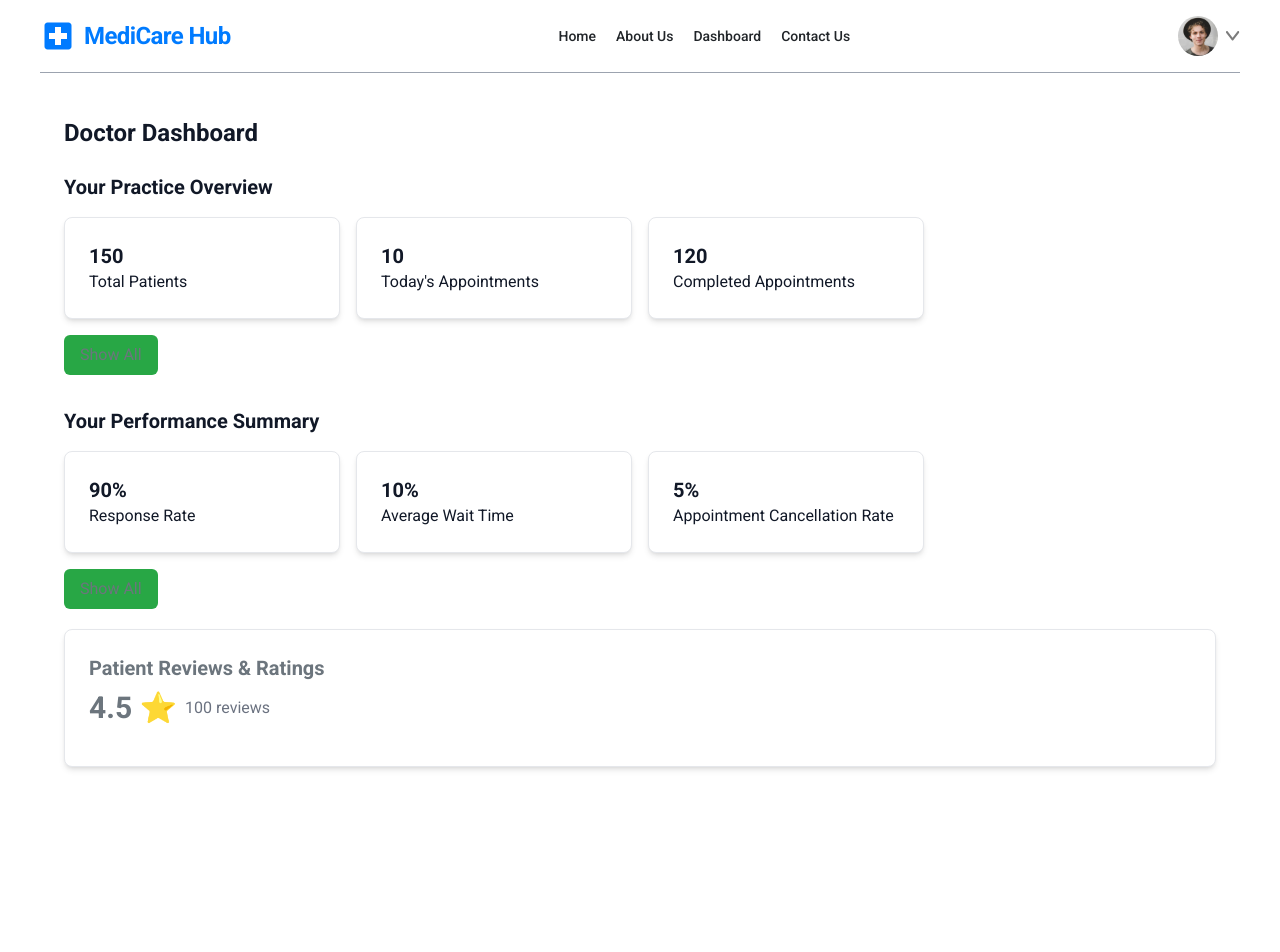
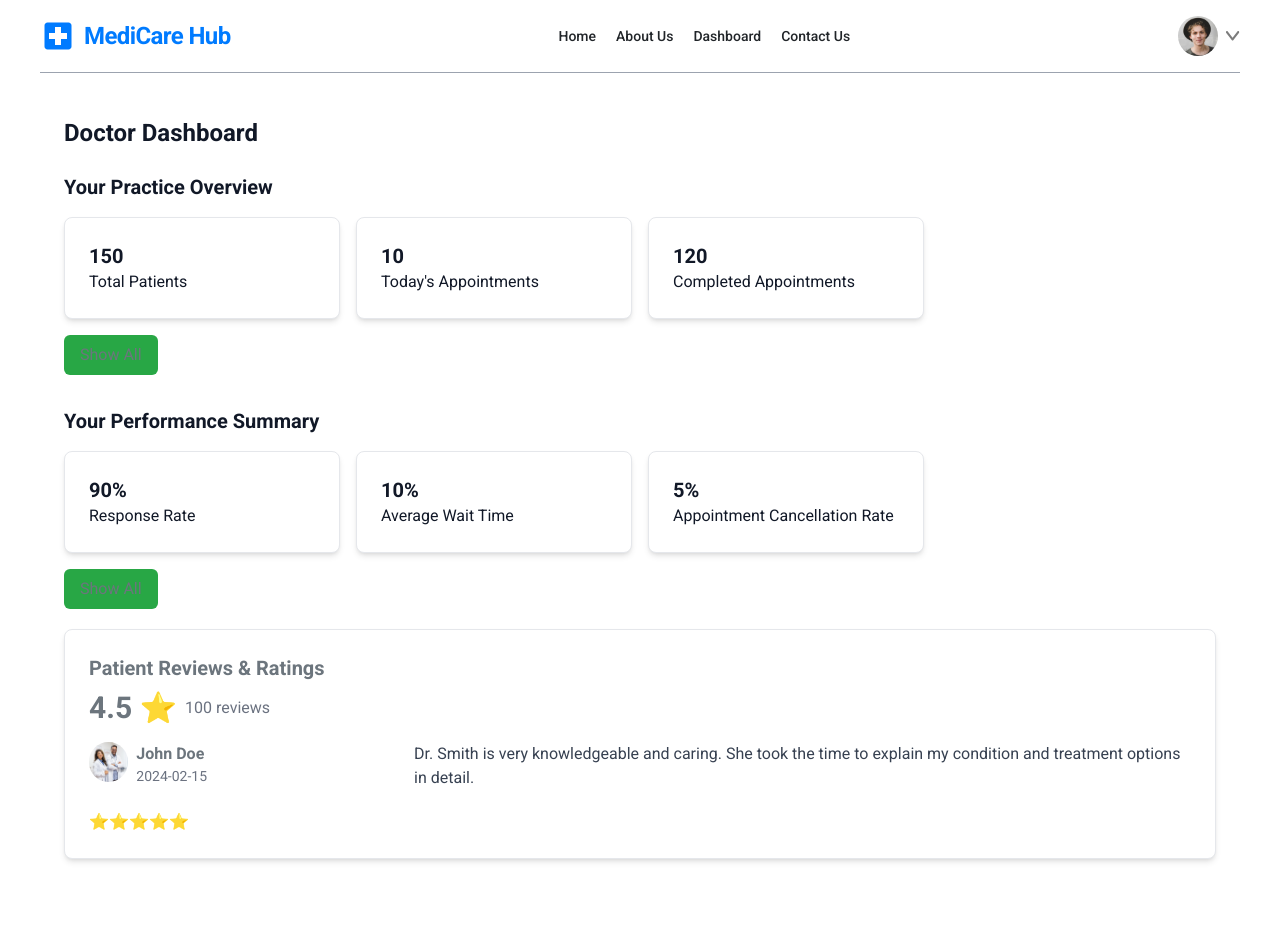
Before and after one commit to briansimiyuj/doctor-appointment-app, a React (Vite) app: page /dashboard in a window 1280 px wide. Shown: the top 952 px of the page. Built offline with nearby package versions, Linux system fonts and the light colour scheme; a web font is replaced by a local one.

Commit message:
feat: Add ReviewList component for displaying list of patient reviews

```diff
--- /dev/null
+++ b/src/assets/types/ReviewType.ts
@@ -0,0 +1,11 @@
+export interface ReviewType{
+
+    _id: string
+  patientID: string
+  patientName: string
+  patientImage: string
+  ratings: number
+  comment: string
+  createdAt: string
+
+}
--- /dev/null
+++ b/src/components/Dashboard/ReviewSection/ReviewItem.tsx
@@ -0,0 +1,48 @@
+import { ReviewType } from "../../../assets/types/ReviewType"
+
+interface ReviewItemProps{
+
+    review: ReviewType
+
+}
+
+const ReviewItem: React.FC<ReviewItemProps> = ({ review })=>{
+
+    return(
+
+        <div className="block">
+
+            <div className="flex justify-between w-full">
+
+                <img
+                    src={review.patientImage}
+                    alt={`${review.patientName} Image`}
+                    className="w-10 h-10 rounded-full mr-2"
+                />
+
+                <div className="flex flex-col w-1/4">
+
+                    <div className="font-semibold">{review.patientName}</div>
+
+                    <div className="text-sm text-gray-500">{review.createdAt}</div>
+
+                </div>
+
+                <p className="text-gray-700 ml-5">{review.comment}</p>
+
+            </div>
+
+            <div className="text-yellow-500 mt-5">
+
+                {"⭐️".repeat(review.ratings)}
+
+            </div>
+
+
+        </div>
+
+    )
+
+}
+
+export default ReviewItem
--- /dev/null
+++ b/src/components/Dashboard/ReviewSection/ReviewList.tsx
@@ -0,0 +1,33 @@
+import { ReviewType } from "../../../assets/types/ReviewType"
+import ReviewItem from "./ReviewItem"
+
+interface ReviewListProps{
+
+    reviews: ReviewType[]
+
+}
+
+const ReviewList: React.FC<ReviewListProps> = ({ reviews })=>{
+
+    return(
+
+        <div className="space-y-4 max-h-72 overflow-y-auto">
+
+            {
+
+                reviews.map(review =>(
+
+                    <ReviewItem key={review._id} review={review}/>
+
+                ))
+
+            }
+
+        </div>
+
+
+    )
+
+}
+
+export default ReviewList
--- a/src/components/Dashboard/ReviewSection/ReviewsSection.tsx
+++ b/src/components/Dashboard/ReviewSection/ReviewsSection.tsx
@@ -1,15 +1,18 @@
 import { useDoctorStats } from "../../../context/DoctorStatsContext"
+import ReviewList from "./ReviewList"
 import SectionHeader from "./SectionHeader"
 
 const ReviewsSection: React.FC = ()=>{
 
-    const { ratings } = useDoctorStats()
+    const { ratings, reviews } = useDoctorStats()
 
     return(
 
         <div className="bg-white p-6 rounded-lg shadow-md border border-gray-200 dark:border-gray-700 mt-5">
 
             <SectionHeader average={ratings.average} total={ratings.total}/>
+
+            <ReviewList reviews={reviews}/>
 
 
         </div>
```
Also changed, not shown: 1 other file (tests, documents, lock files or other folders).
